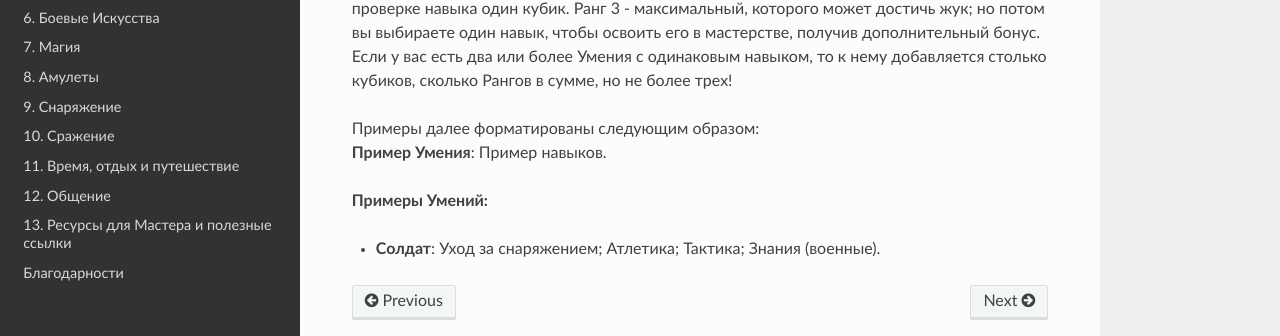
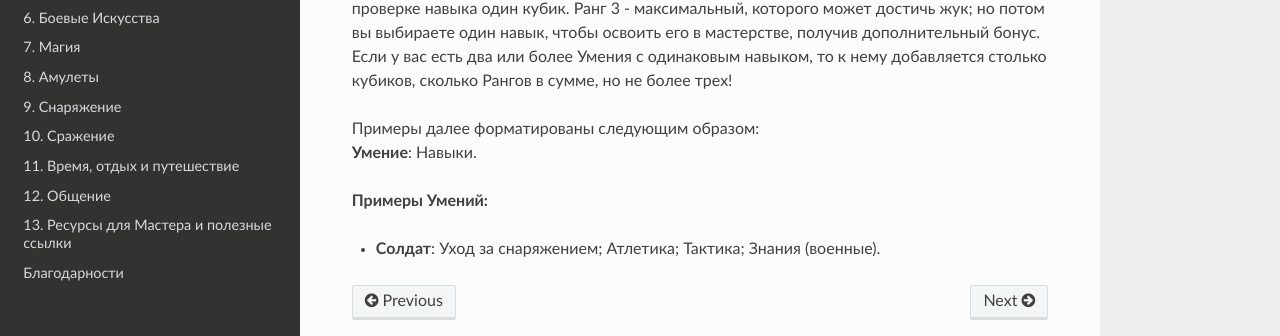
Before and after one commit to LazySelkie/hollow-knight-rpg-ru, a Sphinx documentation site: the page built from docs/source/proficiencies.rst, in a window 1280 px wide. Shown: the part 307-643 px from the top of the page. Built offline with Sphinx 7.4.7 and the Read the Docs theme 2.0.0, drawn with Linux system fonts in a browser that asks for light colours.

Commit message:
Update proficiencies.rst

```diff
--- a/docs/source/proficiencies.rst
+++ b/docs/source/proficiencies.rst
@@ -7,7 +7,7 @@
 Умение включает в себя четыре разных навыка. Для каждого нового Ранга жук добавляет к проверке навыка один кубик. Ранг 3 - максимальный, которого может достичь жук; но потом вы выбираете один навык, чтобы освоить его в мастерстве, получив дополнительный бонус. Если у вас есть два или более Умения с одинаковым навыком, то к нему добавляется столько кубиков, сколько Рангов в сумме, но не более трех!
 
 | Примеры далее форматированы следующим образом:
-| **Пример Умения**: Пример навыков.
+| **Умение**: Навыки.
 
 **Примеры Умений:**
 
```
